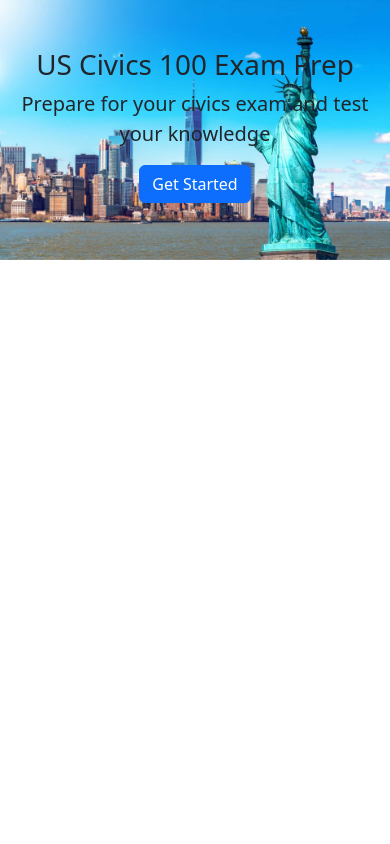
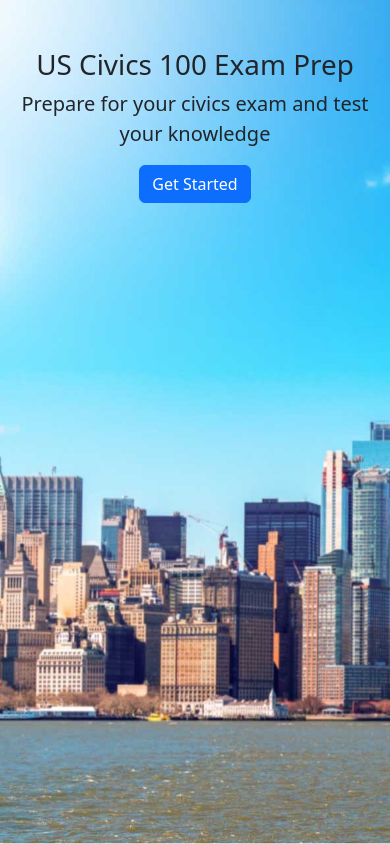
Before and after one commit to nnpk1007/phase-5-project-us-civics-100, a React (Create React App) app in the folder client/: page / in a window 390 px wide. Built offline with nearby package versions, Linux system fonts and the light colour scheme; no server answers.

Commit message:
test on mobile. Remove @media in landing.css

```diff
--- a/client/src/styles/landing.css
+++ b/client/src/styles/landing.css
@@ -4,9 +4,3 @@ body {
   background-repeat: no-repeat;
   background-attachment: fixed;
 }
-
-@media (max-width: 768px) {
-  body {
-    background-size: contain;
-  }
-}
```
